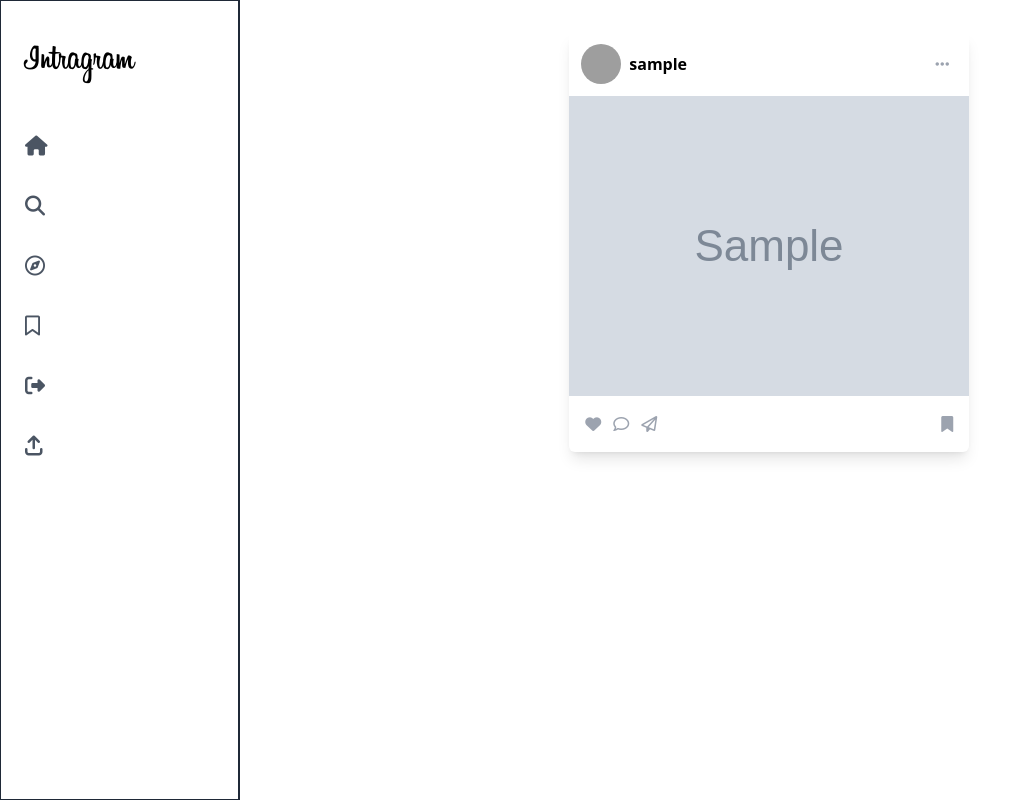
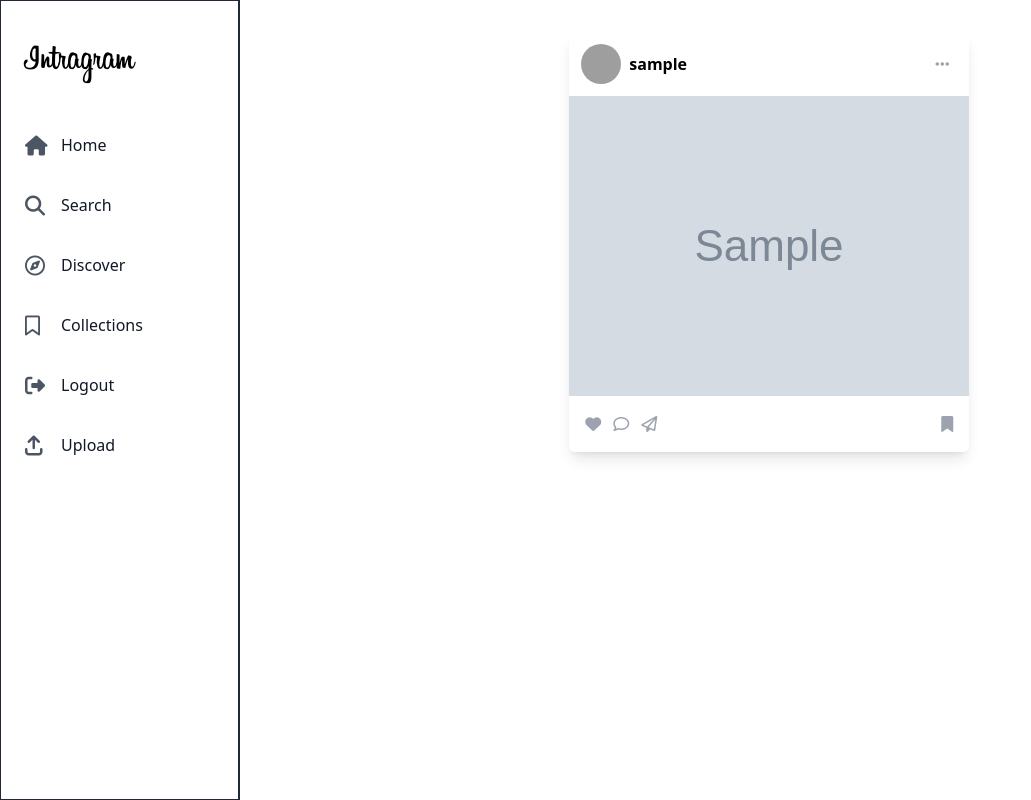
Before and after one commit to Willmo103/Meme-Share, a Flask app: page / in a window 1280 px wide. Shown: the whole page, without its empty margins (0-1031 px from the left). Run offline with Flask 3, Linux system fonts and the light colour scheme; a user stored in the database is signed in; tables that the repository leaves empty hold one stand-in row (values such as "Sample post"); grey boxes marked "Sample" are stand-in pictures; parts of the project's set-up code (start-up, migrations or seed data) failed here and were passed over; some libraries are stand-ins or nearby versions; grey boxes are pictures that could not be loaded.

Commit message:
fixed display of lables on navbar

```diff
--- a/app/static/css/output.css
+++ b/app/static/css/output.css
@@ -1997,4 +1997,8 @@ video {
   .xl\:w-16 {
     width: 4rem;
   }
-}
+
+  .xl\:w-full {
+    width: 100%;
+  }
+}
--- a/app/templates/base.html
+++ b/app/templates/base.html
@@ -37,7 +37,7 @@
                         <div class="block relative">
                             <a href="" class="inline p-0 m-0"></a>
                             <div
-                                class="my-1 p-3 w-full lg:w-12 md:w-12 sm:w-12 flex-row items-center inline-flex rounded-lg hover:bg-gray-200 hover:cursor-pointer dark:hover:bg-gray-900">
+                                class="my-1 p-3 w-full lg:w-12 md:w-12 sm:w-12 xl:w-full flex-row items-center inline-flex rounded-lg hover:bg-gray-200 hover:cursor-pointer dark:hover:bg-gray-900">
                                 <div class="block">
                                     <div class="overflow-y-visible content-stretch rounded-none w-5 ">
                                         <i class="fas fa-home fa-lg text-gray-600 dark:text-white"></i>
@@ -64,7 +64,7 @@
                         <div class="block relative">
                             <a href="#" class="inline p-0 m-0"></a>
                             <div
-                                class="my-1 p-3 w-full lg:w-12 md:w-12 sm:w-12 flex-row items-center inline-flex rounded-lg hover:bg-gray-200 hover:cursor-pointer dark:hover:bg-gray-900">
+                                class="my-1 p-3 w-full lg:w-12 md:w-12 sm:w-12 xl:w-full flex-row items-center inline-flex rounded-lg hover:bg-gray-200 hover:cursor-pointer dark:hover:bg-gray-900">
                                 <div class="block">
                                     <div class="overflow-y-visible content-stretch rounded-none w-5 ">
                                         <i
@@ -93,7 +93,7 @@
                         <div class="block relative">
                             <a href="#" class="inline p-0 m-0"></a>
                             <div
-                                class="my-1 p-3 w-full lg:w-12 md:w-12 sm:w-12 flex-row items-center inline-flex rounded-lg hover:bg-gray-200 hover:cursor-pointer dark:hover:bg-gray-900">
+                                class="my-1 p-3 w-full lg:w-12 md:w-12 sm:w-12 xl:w-full flex-row items-center inline-flex rounded-lg hover:bg-gray-200 hover:cursor-pointer dark:hover:bg-gray-900">
                                 <div class="block">
                                     <div class="overflow-y-visible content-stretch rounded-none w-5 ">
                                         <i class="fa-regular fa-compass fa-lg text-gray-600 dark:text-white "></i>
@@ -121,7 +121,7 @@
                         <div class="block relative">
                             <a href="" class="inline p-0 m-0"></a>
                             <div
-                                class="my-1 p-3 w-full lg:w-12 md:w-12 sm:w-12 flex-row items-center inline-flex rounded-lg hover:bg-gray-200 hover:cursor-pointer dark:hover:bg-gray-900">
+                                class="my-1 p-3 w-5 lg:w-12 md:w-12 sm:w-12 xl:w-full flex-row items-center inline-flex rounded-lg hover:bg-gray-200 hover:cursor-pointer dark:hover:bg-gray-900">
                                 <div class="block">
                                     <div class="overflow-y-visible content-stretch rounded-none w-5 ">
                                         <i class="far fa-bookmark fa-lg text-gray-600 dark:text-white "></i>
@@ -149,7 +149,7 @@
                         <div class="block relative">
                             <a href="{{ url_for('routes.logout') }}" class="inline p-0 m-0"></a>
                             <div
-                                class="my-1 p-3 w-full lg:w-12 md:w-12 sm:w-12 flex-row items-center inline-flex rounded-lg hover:bg-gray-200 hover:cursor-pointer dark:hover:bg-gray-900">
+                                class="my-1 p-3 w-full lg:w-12 md:w-12 sm:w-12 xl:w-full flex-row items-center inline-flex rounded-lg hover:bg-gray-200 hover:cursor-pointer dark:hover:bg-gray-900">
                                 <div class="block">
                                     <div class="overflow-y-visible content-stretch rounded-none w-5 ">
                                         <i
@@ -176,7 +176,7 @@
                 <div class="block mb-1">
                     <div class="block relative">
                         <div class="block relative">
-                            <div class="my-1 p-3 w-full flex-row lg:w-12 md:w-12 sm:w-12 items-center inline-flex rounded-lg hover:bg-gray-200 hover:cursor-pointer dark:hover:bg-gray-900"
+                            <div class="my-1 p-3 w-full flex-row lg:w-12 md:w-12 sm:w-12 xl:w-full items-center inline-flex rounded-lg hover:bg-gray-200 hover:cursor-pointer dark:hover:bg-gray-900"
                                 id="upload">
                                 <div class="block">
                                     <div class="overflow-y-visible content-stretch rounded-none w-5 ">
```
